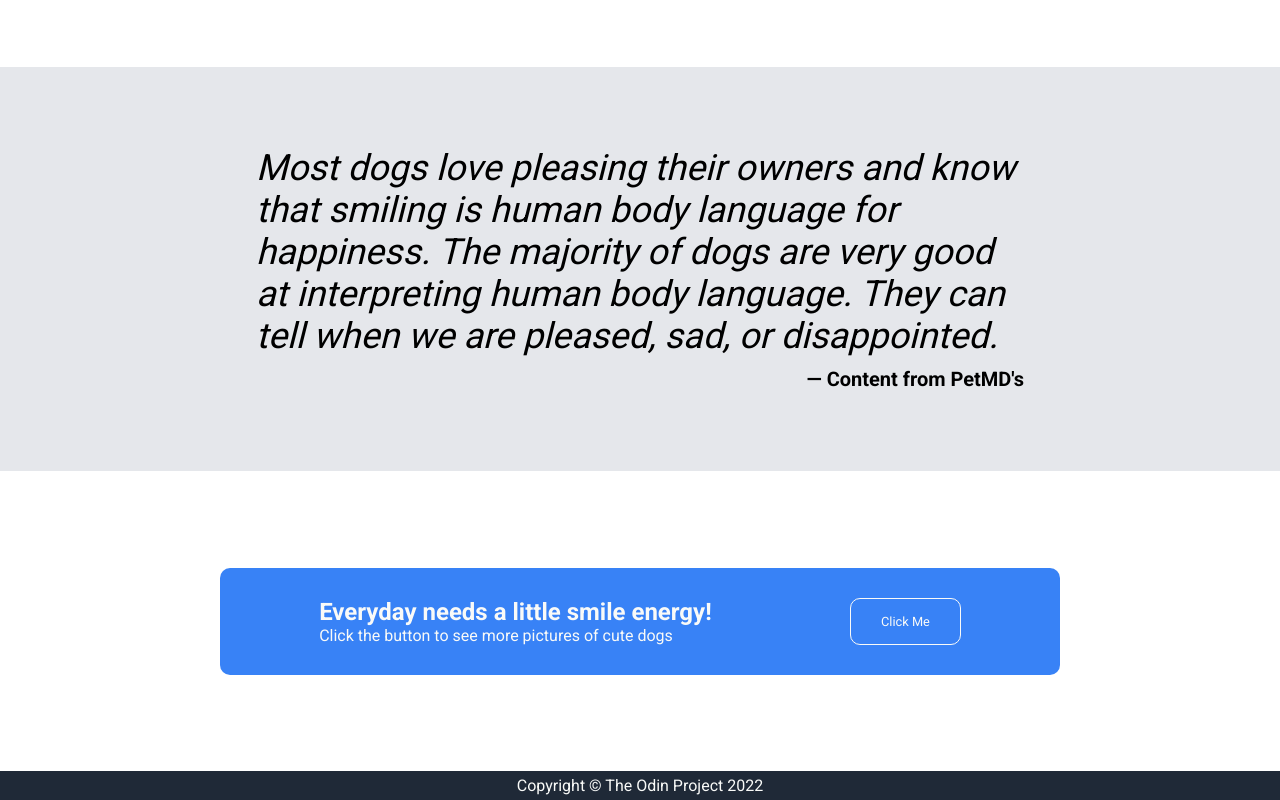
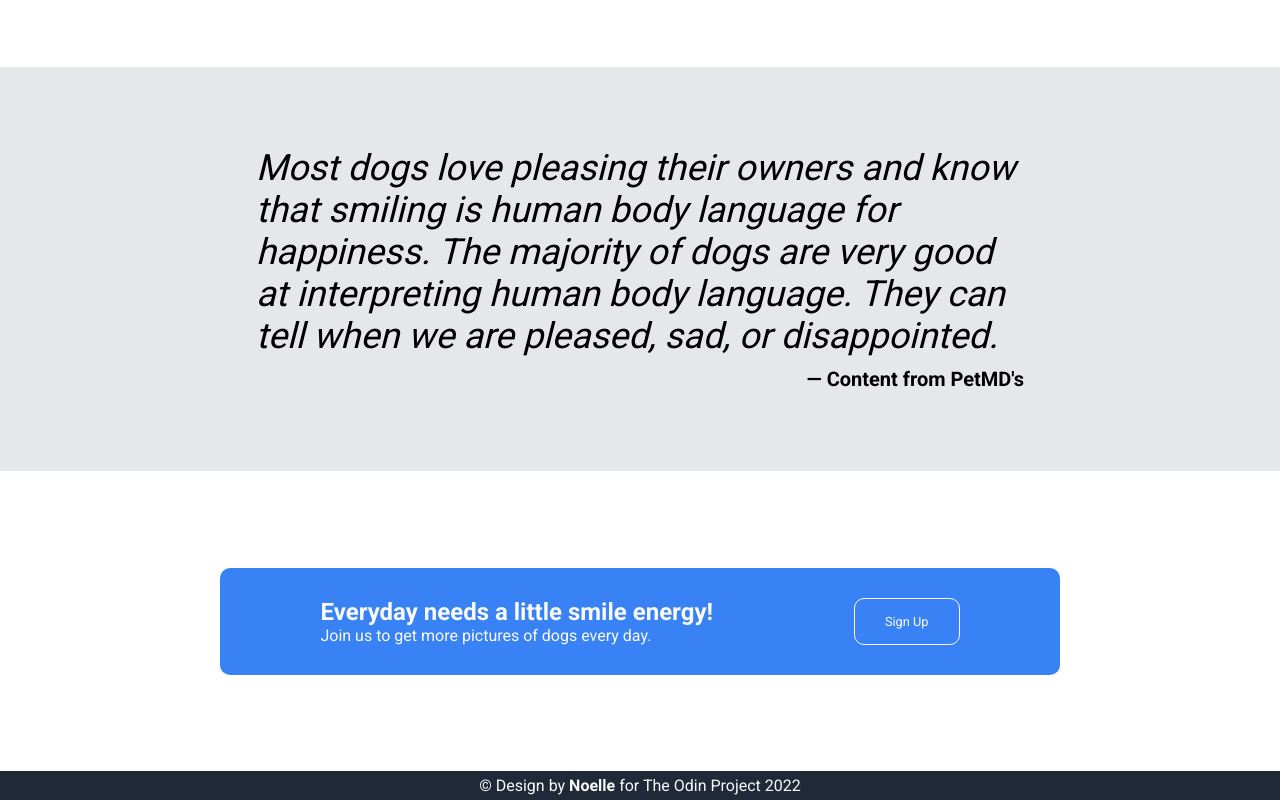
Before and after one commit to Noelle-KH/theOdinProject, a plain HTML site: page landing-page/index.html in a window 1280 px wide. Shown: the part 803-1603 px from the top of the page. Drawn offline with Linux system fonts and the light colour scheme.

Commit message:
update landing page readme

```diff
--- a/landing-page/index.html
+++ b/landing-page/index.html
@@ -90,19 +90,17 @@
         <div class="sign-up-info">
           <div class="sign-up-content">
             <h2>Everyday needs a little smile energy!</h2>
-            <p>Click the button to see more pictures of cute dogs</p>
+            <p>Join us to get more pictures of dogs every day.</p>
           </div>
           <button>
-            <a href="https://unsplash.com/s/photos/dog" target="_blank"
-              >Click Me</a
-            >
+            <a href="#">Sign Up</a>
           </button>
         </div>
       </div>
     </main>
     <!-- Footer -->
     <footer>
-      <p>Copyright &copy; The Odin Project 2022</p>
+      <p>&copy; Design by <strong>Noelle</strong> for The Odin Project 2022</p>
     </footer>
   </body>
 </html>
```
Also changed, not shown: 2 other files.
